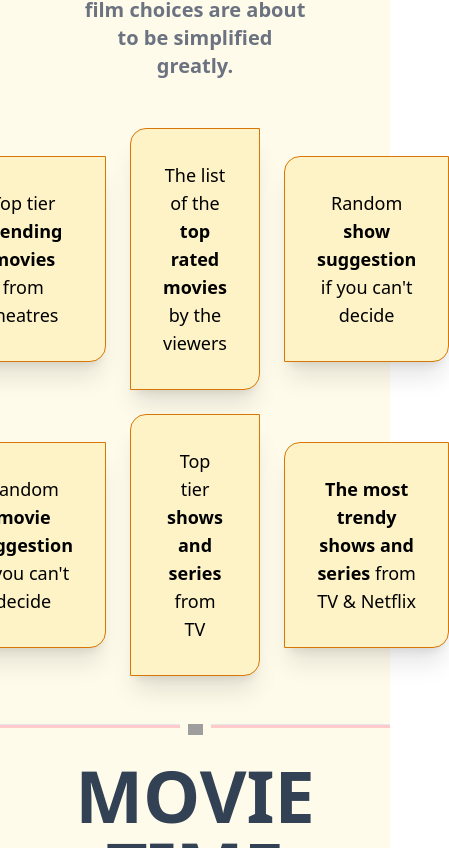
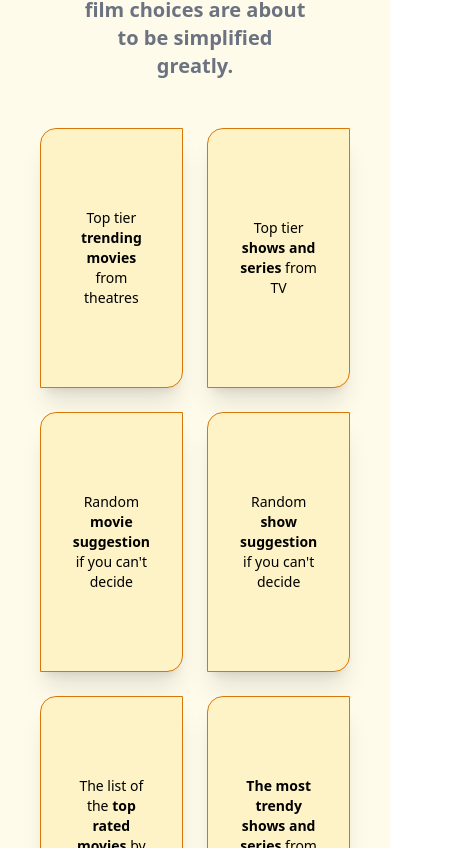
Before and after one commit to onurataasar/superior, a React (Create React App) app: page / in a window 390 px wide. Shown: the part 916-1764 px from the top of the page, 449 px wide, since content can reach past the window. Built offline with nearby package versions, Linux system fonts and the light colour scheme; no server answers; grey boxes are pictures that could not be loaded.

Commit message:
responsive changes

```diff
--- a/src/App.css
+++ b/src/App.css
@@ -38,7 +38,7 @@
 }
 
 .about-card {
-  @apply flex bg-amber-100 text-center text-lg
-  shadow-xl border border-solid border-amber-600
+  @apply flex bg-amber-100 text-center text-sm sm:text-lg
+  shadow-xl border border-solid border-amber-600 items-center min-h-[260px]
   flex-row gap-4 p-8 rounded-br-2xl rounded-tl-2xl hover:border-green-700;
 }
--- a/src/components/About.js
+++ b/src/components/About.js
@@ -24,7 +24,7 @@ const About = () => {
           answer to the question “What movie should I watch?”! Your film choices
           are about to be simplified greatly.
         </p>
-        <div className="about-card-container grid grid-flow-col items-center justify-center grid-rows-2 gap-6 mt-12">
+        <div className="about-card-container  grid grid-flow-col items-center justify-center grid-rows-3 sm:grid-rows-2 gap-6 mt-12">
           <div className="about-card">
             <h1>
               Top tier <span className="font-bold"> trending movies</span> from
```
